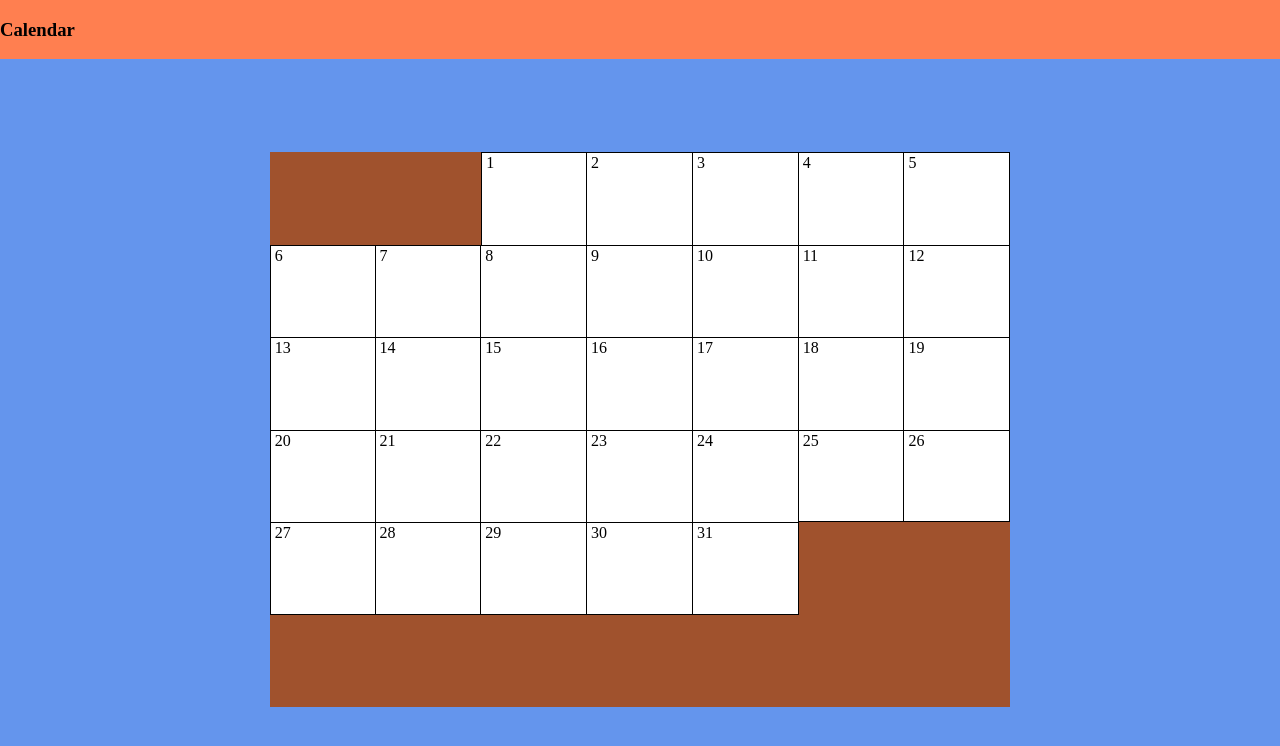
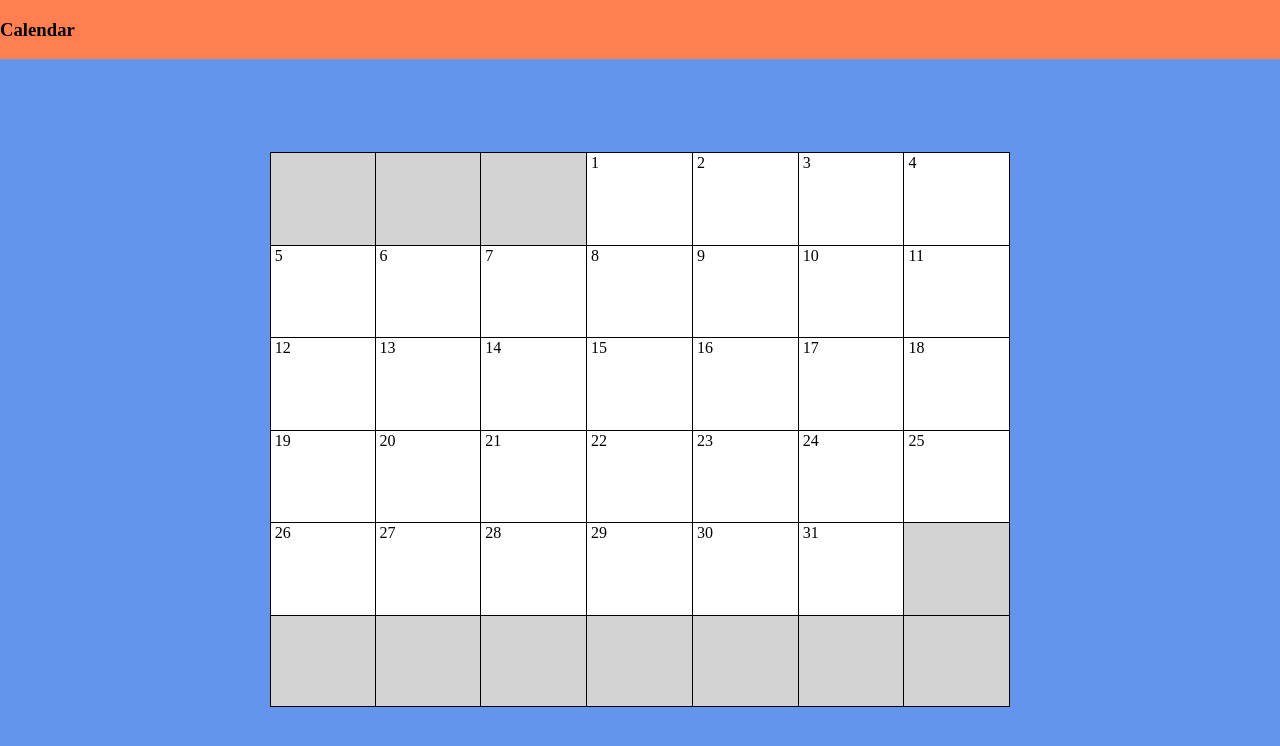
Before and after one commit to wubcubclub/wubcubclub.github.io, a plain HTML site: page index.html in a window 1280 px wide. Drawn offline with Linux system fonts and the light colour scheme.

Commit message:
basic layout, fixed border issues

```diff
--- a/calendar.js
+++ b/calendar.js
@@ -1,28 +1,26 @@
 const dayTemplate = document.getElementById("day-template").content
 const calendar = document.getElementById("calendar");
 let populateCalendar = () => {
-    generateDays(calendar,2,31)
+    generateDays(calendar,3,31)
 }
 
 let generateDays = (calendar, offset, days) => {
     let day;
-    let lastRow = Math.floor((days + offset)/7) + 1
     let row;
     let col;
-    let isLastRow;
-    let secondLast = 7 - (days + offset)%7 -1
-    let lastCols = []
-    for (let i = 7-secondLast; i <= 7; i++) {
-        lastCols.push(i);
+    let currDays = [];
+    for (let i = offset; i < days + offset; i++) {
+        currDays.push(i)
     }
 
-    for (let i = offset; i < days + offset; i++) {
+    for (let i = 0; i < 6*7; i++) {
         row = Math.floor(i/7)+1;
         col = i%7 +1;
-        isLastRow = row === lastRow || row === lastRow-1 && lastCols.includes(col);
         day = dayTemplate.cloneNode(true);
-        day.querySelector("div").className += ` row${row} col${col} day${i!==days+offset-1?i-offset+1:"-last"} ${isLastRow?"row-last":""}`
-        day.querySelector("a").textContent = i - offset + 1;
+        day.querySelector("div").className += ` row${row} col${col} ${row===6?"row-last":""} ${!currDays.includes(i)?"not-curr":""}`
+        if(currDays.includes(i)){
+            day.querySelector("a").textContent = i - offset + 1;
+        }
 
         calendar.appendChild(day);
     }
--- a/styles.css
+++ b/styles.css
@@ -39,7 +39,10 @@ main {
     -webkit-box-sizing: border-box;
     padding:1px 4px;
 }
-.day:not(.col1):not(.day1){
+.day.not-curr{
+    background: lightgray;
+}
+.day:not(.col1){
     border-left: none;
 }
 .day:not(.row-last){
```
